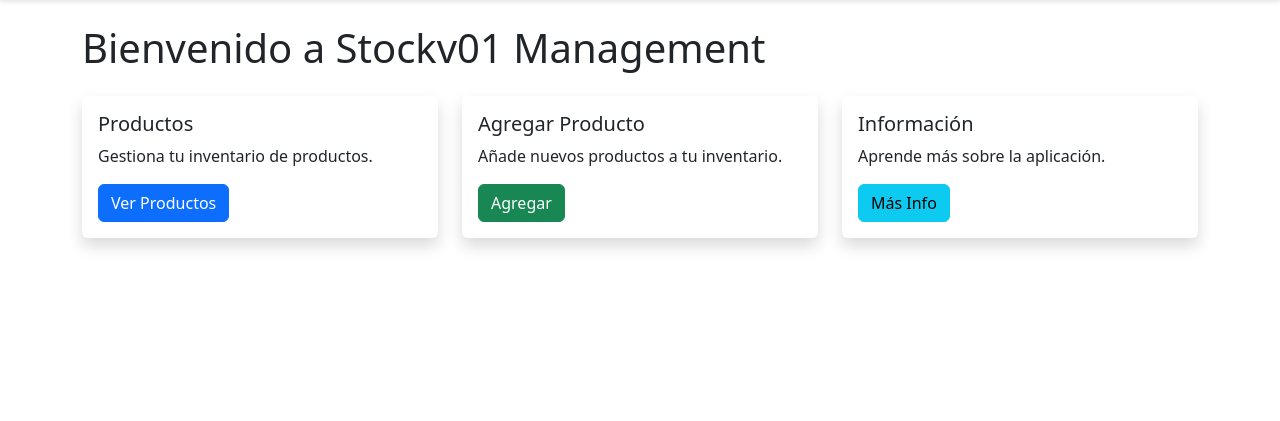
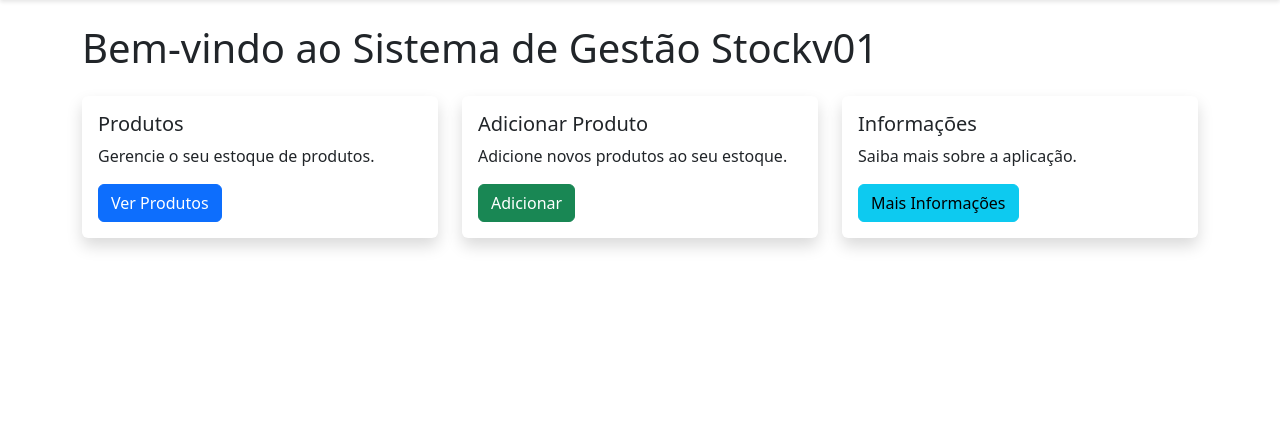
Before and after one commit to LeomLopez/stockv01-dashboard, a Flask app: template app/templates/index.html in a window 1280 px wide. Shown: the part 61-482 px from the top of the page. Run offline with Flask 3, Linux system fonts and the light colour scheme; the template is opened without the code that fills it, so the values that code supplies are empty.

Commit message:
Translate index.html content to Portuguese

```diff
--- a/app/templates/index.html
+++ b/app/templates/index.html
@@ -1,19 +1,19 @@
 {% extends "base.html" %}
 
-{% block title %}Inicio - Stockv01 Management{% endblock %}
+{% block title %}Início - Gestão Stockv01{% endblock %}
 
 {% block content %}
 <div class="row">
     <div class="col-md-12">
-        <h1 class="mb-4">Bienvenido a Stockv01 Management</h1>
+        <h1 class="mb-4">Bem-vindo ao Sistema de Gestão Stockv01</h1>
 
         <div class="row">
             <div class="col-md-4 mb-3">
                 <div class="card">
                     <div class="card-body">
-                        <h5 class="card-title">Productos</h5>
-                        <p class="card-text">Gestiona tu inventario de productos.</p>
-                        <a href="{{ url_for('main.products') }}" class="btn btn-primary">Ver Productos</a>
+                        <h5 class="card-title">Produtos</h5>
+                        <p class="card-text">Gerencie o seu estoque de produtos.</p>
+                        <a href="{{ url_for('main.products') }}" class="btn btn-primary">Ver Produtos</a>
                     </div>
                 </div>
             </div>
@@ -21,9 +21,9 @@
             <div class="col-md-4 mb-3">
                 <div class="card">
                     <div class="card-body">
-                        <h5 class="card-title">Agregar Producto</h5>
-                        <p class="card-text">Añade nuevos productos a tu inventario.</p>
-                        <a href="{{ url_for('main.add_product') }}" class="btn btn-success">Agregar</a>
+                        <h5 class="card-title">Adicionar Produto</h5>
+                        <p class="card-text">Adicione novos produtos ao seu estoque.</p>
+                        <a href="{{ url_for('main.add_product') }}" class="btn btn-success">Adicionar</a>
                     </div>
                 </div>
             </div>
@@ -31,9 +31,9 @@
             <div class="col-md-4 mb-3">
                 <div class="card">
                     <div class="card-body">
-                        <h5 class="card-title">Información</h5>
-                        <p class="card-text">Aprende más sobre la aplicación.</p>
-                        <a href="{{ url_for('main.about') }}" class="btn btn-info">Más Info</a>
+                        <h5 class="card-title">Informações</h5>
+                        <p class="card-text">Saiba mais sobre a aplicação.</p>
+                        <a href="{{ url_for('main.about') }}" class="btn btn-info">Mais Informações</a>
                     </div>
                 </div>
             </div>
```
